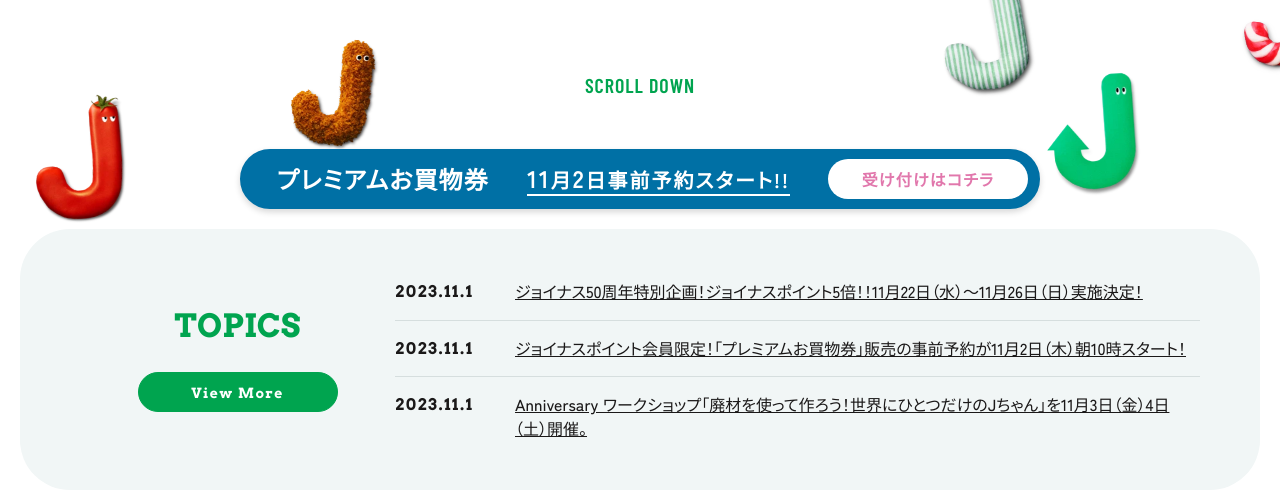
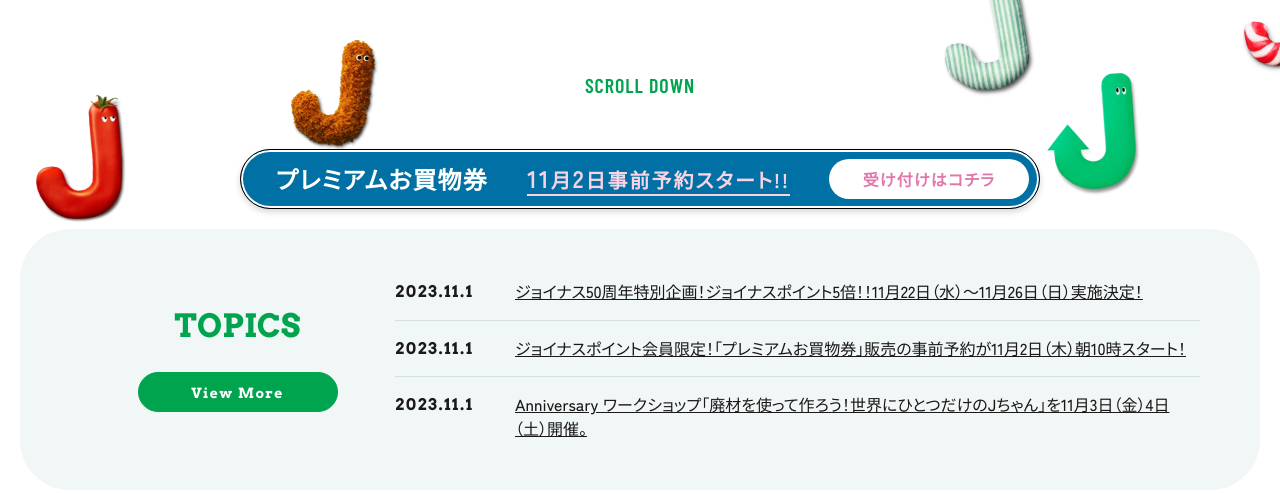
Before and after one commit to topicpath/bleue-joinus_50th, a PHP site: page / in a window 1280 px wide. Shown: the part 571-1065 px from the top of the page. Run offline with PHP 8.4, Linux system fonts and the light colour scheme; some web fonts are replaced.

Commit message:
トップ固定バナー修正

```diff
--- a/css/index.css
+++ b/css/index.css
@@ -1612,19 +1612,20 @@
 	padding: 0 10px 0 35px;
 	border-radius: 40px;
 	background-color: var(--color-blue);
-	border: 2px solid var(--color-blue);
+	border: 1px solid #000;
 	color: #fff;
 	text-decoration: none;
 	font-size: calc(2.4rem * (10 / 8));
 	font-weight: 700;
 	line-height: 1.3;
 	letter-spacing: 0.05em;
-	box-shadow: 0 3px 6px rgba(0,0,0,.16);
+	box-shadow: 0 3px 6px rgba(0,0,0,.16), 0 0 0 2px #fff inset;
 }
 .fix_bnr a .start {
 	border-bottom: 2px solid;
 	font-size: calc(2rem * (10 / 8));
 	letter-spacing: 0.1em;
+	color: #F8D3E3;
 }
 .fix_bnr a .start .num {
 	font-size: calc(2.4rem * (10 / 8));
```
